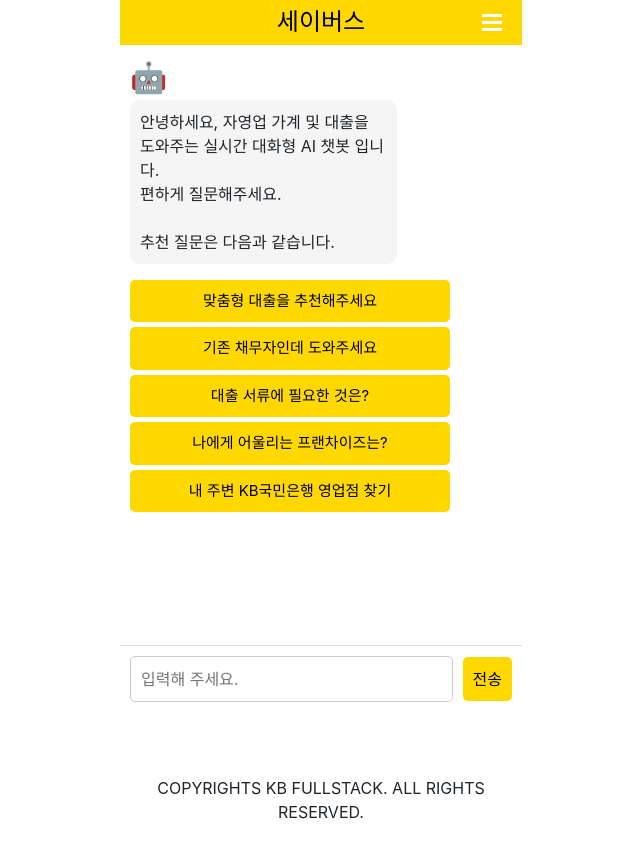
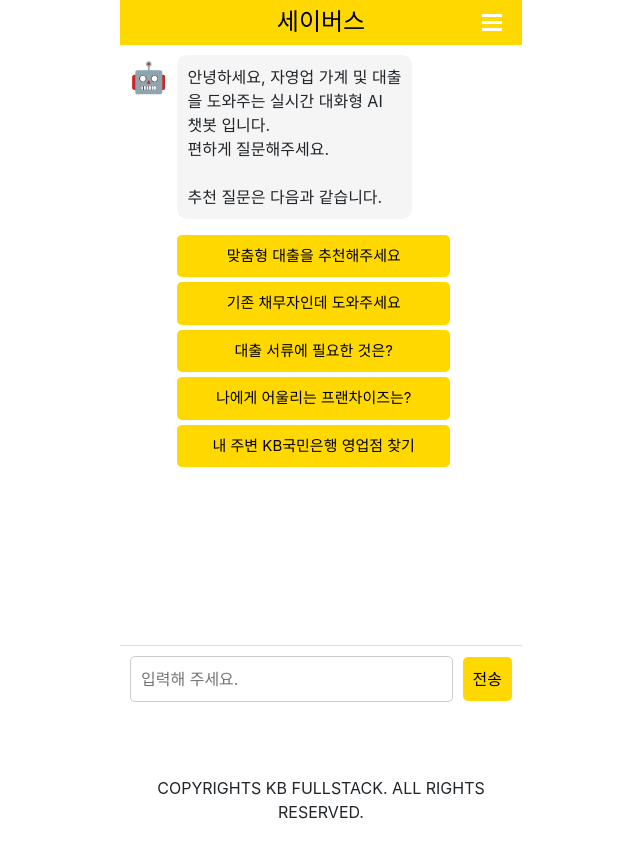
Before and after one commit to Lazenca-2024/Savers, a Vue app in the folder frontend/: page / in a window 1280 px wide. Shown: the top 858 px of the page, without its empty margins (319-959 px from the left). Built offline with nearby package versions, Linux system fonts and the light colour scheme; a web font is replaced by a local one; what vue-awesome-paginate would draw is missing.

Commit message:
style: ai 대화창 수정

```diff
--- a/frontend/src/pages/Home.vue
+++ b/frontend/src/pages/Home.vue
@@ -3,9 +3,10 @@
   <div class="chat-container">
     <div v-for="(message, index) in messages" :key="index" class="message" :class="{'user-message': !message.isBot, 'bot-message': message.isBot}">
       <div v-if="message.isBot">
-        <div class="bot-icon">🤖</div>
+        <div class="d-flex">
+        <div class="bot-icon d-inline">🤖</div>
         <!-- AI 메시지 -->
-        <div v-if="message.isBot">
+        <div v-if="message.isBot" class="">
           <p style="white-space: pre-line;">{{ message.content }}</p>
           <!-- 옵션 (사용자 선택을 위한 버튼) -->
           <div v-if="message.option && message.option.length > 0 && message.check == true" class="d-options">
@@ -30,7 +31,7 @@
             </button>
           </div>
         </div>
-      </div>
+      </div></div>
 
       <!-- 사용자 메시지 -->
       <div v-else class="user_message">
```
